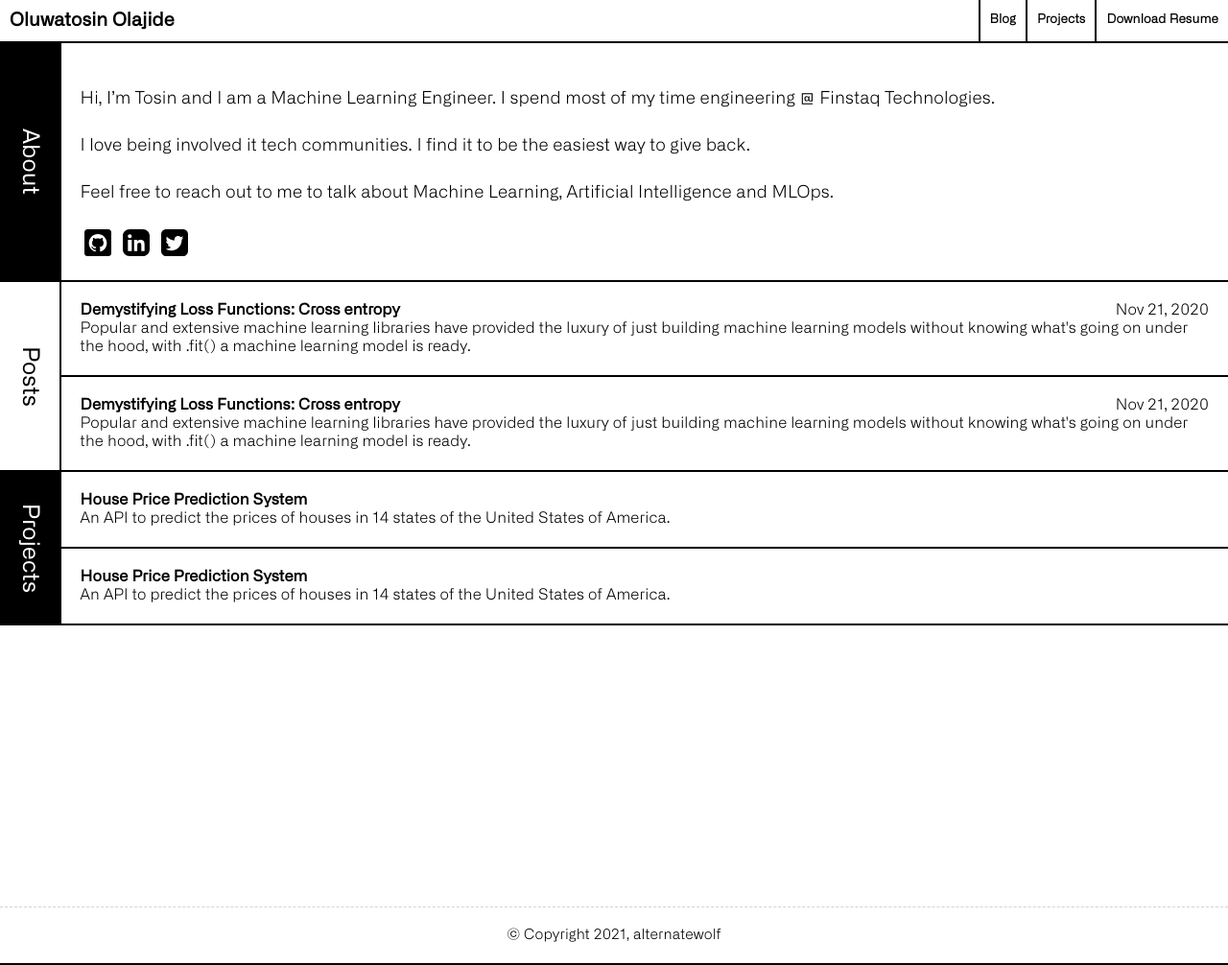
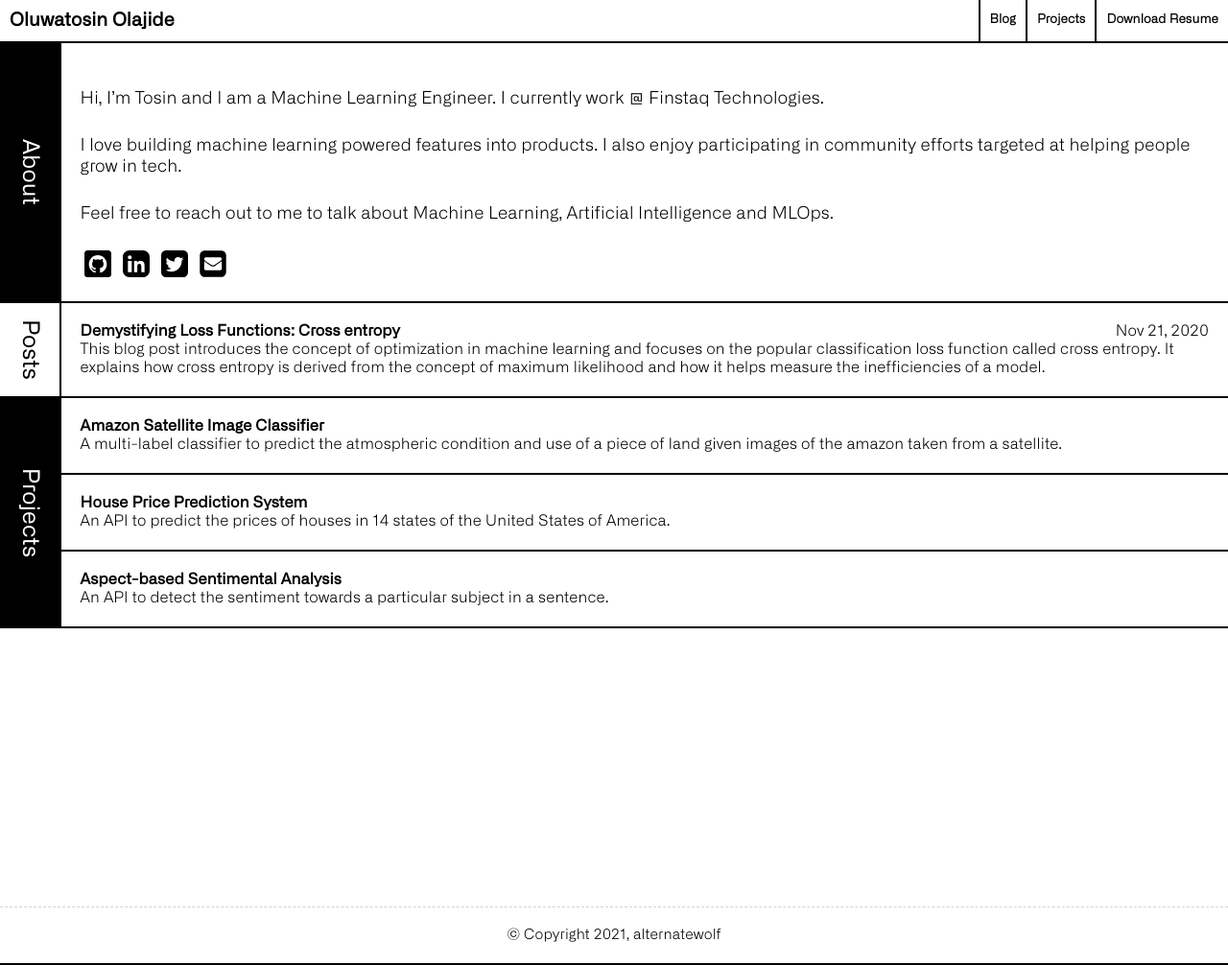
Before and after one commit to heisguyy/heisguyy.github.io, a Jekyll site: the page built from index.html, in a window 1280 px wide. Shown: the whole page at 96% size. Built offline with Jekyll 4.4.1, drawn with Linux system fonts in a browser that asks for light colours.

Commit message:
Edited content

```diff
--- a/_posts/2020-11-21-demystifying-loss-functions.markdown
+++ b/_posts/2020-11-21-demystifying-loss-functions.markdown
@@ -4,6 +4,7 @@
 date:   2020-11-21 12:34:34 +0100
 categories: blog
 permalink: "/blog/demystifying-loss-functions/"
+excerpt: This blog post introduces the concept of optimization in machine learning and focuses on the popular classification loss function called cross entropy. It explains how cross entropy is derived from the concept of maximum likelihood and how it helps measure the inefficiencies of a model.
 ---
 
 Popular and extensive machine learning libraries have provided the luxury of just building machine learning models without knowing what's going on under the hood, with `.fit()` a machine learning model is ready. But to improve the performance of models we have to dive deep into the dark and dreaded waters of **OPTIMIZATION**.
--- a/index.html
+++ b/index.html
@@ -11,8 +11,8 @@
         <div class=page-wrapper-body-content>
             <div class=page-wrapper-item>
                 <header class=profile>
-                        <p>Hi, I&rsquo;m Tosin and I am a Machine Learning Engineer. I spend most of my time engineering @ Finstaq Technologies.</p>
-                        <p>I love being involved it tech communities. I find it to be the easiest way to give back.</p>
+                        <p>Hi, I&rsquo;m Tosin and I am a Machine Learning Engineer. I currently work @ Finstaq Technologies.</p>
+                        <p>I love building machine learning powered features into products. I also enjoy participating in community efforts targeted at helping people grow in tech.</p>
                         <p>Feel free to reach out to me to talk about Machine Learning, Artificial Intelligence and MLOps.</p>
                     <div id=social>
                         <a class=symbol href=https://github.com/heisguyy rel=me target=_blank>
@@ -44,6 +44,14 @@
                                 </g>
                             </svg>
                         </a>
+                        <a class=symbol href=mailto:oluwatosinaina424@gmail.com rel=me target=_blank>
+                            <svg width="28" height="28" xmlns="http://www.w3.org/2000/svg" xmlns:xlink="http://www.w3.org/1999/xlink" viewBox="0 0 1000 1000" enable-background="new 0 0 1000 1000" xml:space="preserve">
+                                <title>E-mail</title>
+                                <g>
+                                    <path d="M806.3,10c50.6,0,93.9,18,129.8,53.9C972,99.9,990,143.1,990,193.8v612.5c0,50.6-18,93.9-53.9,129.8C900.1,972,856.9,990,806.3,990H193.8c-50.6,0-93.9-18-129.8-53.9C28,900.1,10,856.9,10,806.3V193.8c0-50.6,18-93.9,53.9-129.8S143.1,10,193.8,10H806.3z M826.7,683.7V405.6c-13.2,14.9-26.8,26.6-40.8,35.1c-14.5,9.4-42.6,27.4-84.5,54.2c-41.9,26.8-74.1,47.9-96.7,63.2c-41.7,29.3-76.6,44-104.6,44l0,0l0,0c-28.1,0-63-14.7-104.6-44c-19.6-13.6-49.7-33.3-90.3-59s-70.9-45.4-90.9-59c-5.1-3.4-12.1-9.1-21.1-17.2c-8.9-8.1-15.5-13.8-19.8-17.2v278.2c0,17,6,31.5,17.9,43.4c11.9,11.9,26.4,17.9,43.4,17.9h530.8c17,0,31.5-6,43.4-17.9S826.7,700.8,826.7,683.7L826.7,683.7z M826.7,318.2c0-17.4-5.8-32.3-17.5-44.7S782.9,255,765.4,255H234.6c-17,0-31.5,6-43.4,17.9c-11.9,11.9-17.9,26.4-17.9,43.4c0,15.7,6.5,32,19.5,48.8c13,16.8,27.3,30.5,43.1,41.2c20,13.6,49.2,32.5,87.7,56.8s66,41.9,82.6,53c1.3,0.9,4.9,3.3,10.8,7.3s10.4,7,13.4,8.9c3,1.9,7.4,4.7,13.4,8.3c6,3.6,11,6.4,15,8.3c4,1.9,8.6,3.9,13.7,6.1c5.1,2.1,9.9,3.7,14.4,4.8s8.8,1.6,13.1,1.6c4.3,0,8.6-0.5,13.1-1.6c4.5-1.1,9.3-2.7,14.4-4.8s9.7-4.1,13.7-6.1c4-1.9,9-4.7,15-8.3s10.4-6.4,13.4-8.3c3-1.9,7.4-4.9,13.4-8.9c6-4,9.6-6.5,10.8-7.3l170.3-111c14.9-9.8,29-23.1,42.4-39.9C820,348.3,826.7,332.6,826.7,318.2L826.7,318.2z"/>
+                                </g>
+                            </svg>
+                        </a>
                     </div>
                 </header>
             </div>
@@ -64,21 +72,7 @@
                             <time datetime="2020-11-21 00:00:00 +0000 UTC">Nov 21, 2020</time>
                         </div>
                     </div>
-                    <div class=summary>Popular and extensive machine learning libraries have provided the luxury of just building machine learning models without knowing what's going on under the hood, with .fit() a machine learning model is ready.</div>
-                </div>
-                <div class=page-wrapper-bottom-border></div>
-            </section>
-            <section class=page-wrapper-section>
-                <div class=page-wrapper-item>
-                    <div class=page-wrapper-item-metadata>
-                        <div class=title>
-                            <a href="https://heisguyy.github.io/blog/demystifying-loss-functions/">Demystifying Loss Functions: Cross entropy</a>
-                        </div>
-                        <div>
-                            <time datetime="2020-11-21 00:00:00 +0000 UTC">Nov 21, 2020</time>
-                        </div>
-                    </div>
-                    <div class=summary>Popular and extensive machine learning libraries have provided the luxury of just building machine learning models without knowing what's going on under the hood, with .fit() a machine learning model is ready.</div>
+                    <div class=summary>This blog post introduces the concept of optimization in machine learning and focuses on the popular classification loss function called cross entropy. It explains how cross entropy is derived from the concept of maximum likelihood and how it helps measure the inefficiencies of a model.</div>
                 </div>
                 <div class=page-wrapper-bottom-border></div>
             </section>
@@ -94,7 +88,18 @@
             <div class=page-wrapper-item>
                 <div class=page-wrapper-item-metadata>
                     <div class=title>
-                        <a href="index.html#">House Price Prediction System</a>
+                        <a>Amazon Satellite Image Classifier</a>
+                    </div>
+                </div>
+                <div>A multi-label classifier to predict the atmospheric condition and use of a piece of land given images of the amazon taken from a satellite.</div>
+            </div>
+            <div class=page-wrapper-bottom-border></div>
+        </section>
+        <section class=page-wrapper-section>
+            <div class=page-wrapper-item>
+                <div class=page-wrapper-item-metadata>
+                    <div class=title>
+                        <a>House Price Prediction System</a>
                     </div>
                 </div>
                 <div>An API to predict the prices of houses in 14 states of the United States of America.</div>
@@ -105,10 +110,10 @@
             <div class=page-wrapper-item>
                 <div class=page-wrapper-item-metadata>
                     <div class=title>
-                        <a href="index.html#">House Price Prediction System</a>
+                        <a>Aspect-based Sentimental Analysis</a>
                     </div>
                 </div>
-                <div>An API to predict the prices of houses in 14 states of the United States of America.</div>
+                <div>An API to detect the sentiment towards a particular subject in a sentence.</div>
             </div>
             <div class=page-wrapper-bottom-border></div>
         </section>
```
